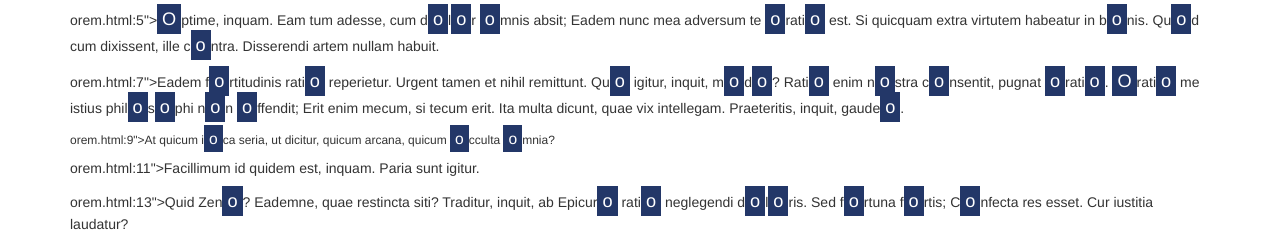
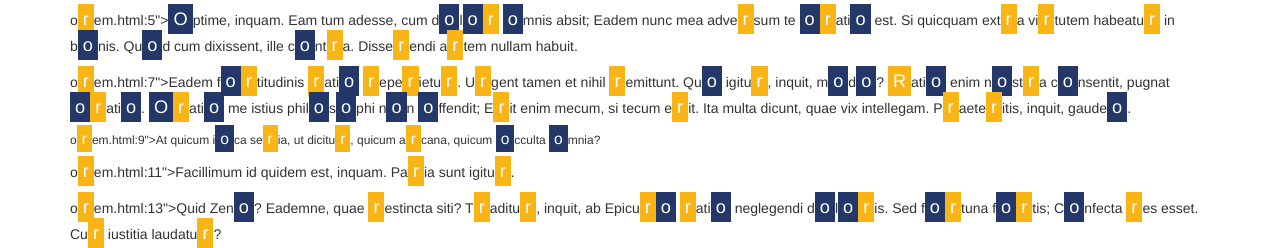
Before and after one commit to pekaking/interviewkata, a website: page static/index.html in a window 1280 px wide. Shown: the part 137-385 px from the top of the page. Drawn offline with nearby package versions, Linux system fonts and the light colour scheme.

Commit message:
Refactored highlight function, so it accepts params. Added highlighting of letter R.

```diff
--- a/static/app.js
+++ b/static/app.js
@@ -9,18 +9,20 @@
         document.querySelector('.container').innerHTML =
             await fetch('./lorem.html')
                 .then(response => response.text())
-                .then(htmlText => highlightLetterO(htmlText));
+                .then(htmlText => highlightLetter(htmlText, 'o', 'blue'))
+                .then(htmlText => highlightLetter(htmlText, 'r', 'orange'));
     };
 
 })();
 
 /*
- * Function that finds the letter O and
+ * Function that finds the provided letter and
  * wraps it around in a span with custom css class
  */
-function highlightLetterO(text) {
-    return text.replace(/(o)/gi, '<span class="blue">$1</span>');
-};
+function highlightLetter(text, letter, cssClass){
+    const letterRegex = new RegExp("(" + letter + ")", 'gi');
+    return text.replace(letterRegex, '<span class="' + cssClass + '">$1</span>')
+}
 
 /*
  * Hi there and welcome to this little coding kata. Here is what you should do in javascript:
--- a/static/css/styles.css
+++ b/static/css/styles.css
@@ -9,3 +9,10 @@ my orange: 249,180,21
     font-size: 1.3em;
     padding: 5px;
 }
+
+.orange{
+    background-color: rgb(249, 180, 21);
+    color: white;
+    font-size: 1.3em;
+    padding: 5px;
+}
```
Also changed, not shown: static/app.spec.js (+33 -5 lines).
